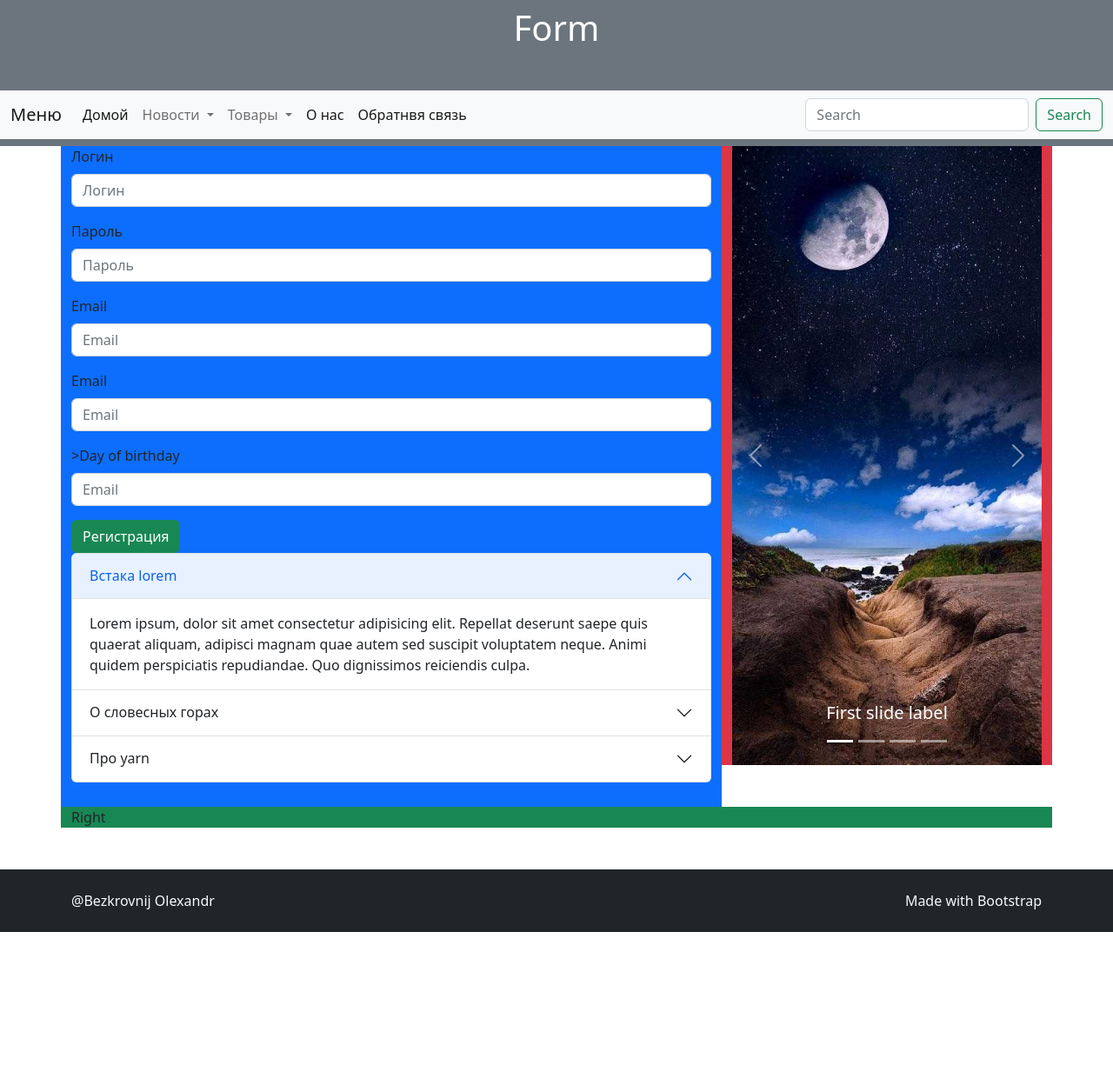
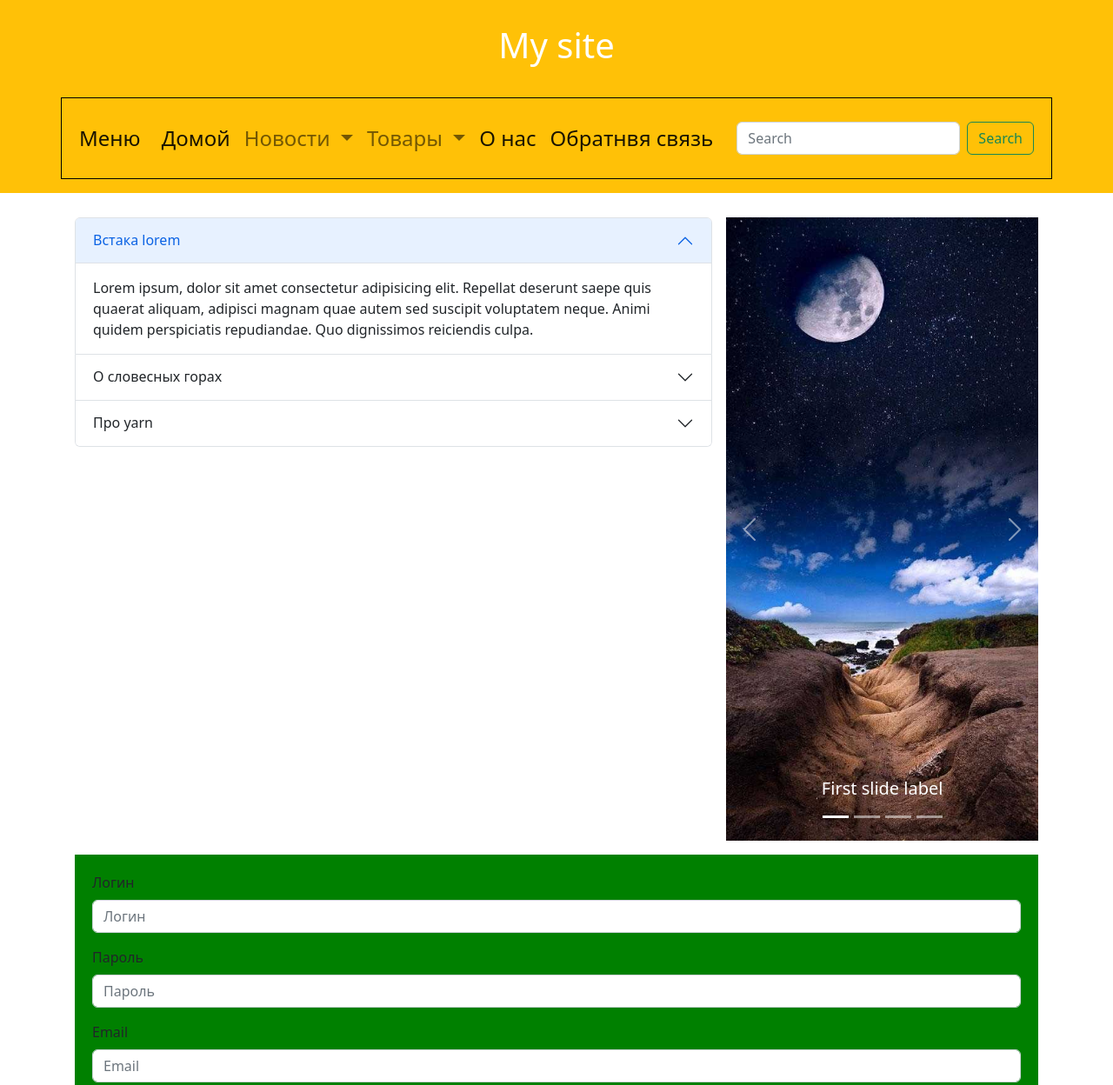
Before and after one commit to Alexender93/bootstrap, a website: page index.html in a window 1280 px wide. Shown: the part 40-1288 px from the top of the page at 87% size. Before the commit the page ends 1112 px from the top, so only its background shows below. Drawn offline with nearby package versions, Linux system fonts and the light colour scheme.

Commit message:
second commit

```diff
--- a/assets/scss/style.scss
+++ b/assets/scss/style.scss
@@ -1,3 +1,22 @@
-.logo-image {
-  height: 30px;
+* {
+  box-sizing: border-box;
 }
+
+.container {
+  padding: 20px;
+  width: 100vw;
+}
+
+.navbar > .container {
+  border: 1px solid black;
+}
+
+.navbar-brand,
+.navbar-nav {
+  font-size: 1.5rem;
+}
+
+.reg-form {
+  background-color: green;
+  padding: 20px;
+}
--- a/index.html
+++ b/index.html
@@ -16,14 +16,14 @@
     integrity="sha384-OERcA2EqjJCMA+/3y+gxIOqMEjwtxJY7qPCqsdltbNJuaOe923+mo//f6V8Qbsw3"
     crossorigin="anonymous"></script>
 
-  <header class="bg-secondary pt-5 pb-2">
+  <header class="bg-warning pt-5 pb-2">
     <div class="container">
       <div class="row">
-        <h1 class="col text-center text-white mb-5">Form</h1>
+        <h1 class="col text-center text-white ">My site</h1>
       </div>
     </div>
-    <nav class="navbar navbar-expand-lg bg-light">
-      <div class="container-fluid">
+    <nav class="navbar navbar-expand-lg bg-warning">
+      <div class="container">
         <a class="navbar-brand" href="#">Меню</a>
         <button class="navbar-toggler" type="button" data-bs-toggle="collapse" data-bs-target="#navbarSupportedContent"
           aria-controls="navbarSupportedContent" aria-expanded="false" aria-label="Toggle navigation">
@@ -78,30 +78,7 @@
 
   <div class="container">
     <div class="row">
-      <main class="col-xxl-7 col-xl-8 main bg-primary">
-        <form>
-          <div class="mb-3">
-            <label class="form-label" for="login">Логин</label>
-            <input id="login" type="text" placeholder="Логин" class="form-control">
-          </div>
-          <div class="mb-3">
-            <label class="form-label" for="password">Пароль</label>
-            <input id="password" type="text" placeholder="Пароль" class="form-control">
-          </div>
-          <div class="mb-3">
-            <label class="form-label" for="email">Email</label>
-            <input id="email" type="text" placeholder="Email" class="form-control">
-          </div>
-          <div class="mb-3">
-            <label class="form-label" for="city">Email</label>
-            <input id="city" type="text" placeholder="Email" class="form-control">
-          </div>
-          <div class="mb-3">
-            <label class="form-label" for="birthday">>Day of birthday</label>
-            <input id="birthday" type="text" placeholder="Email" class="form-control">
-          </div>
-          <button class="btn btn-success">Регистрация</button>
-        </form>
+      <main class="col-xxl-5 col-xl-8 main py-2 px-2">
         <div class="accordion" id="accordionExample">
           <div class="accordion-item">
             <h2 class="accordion-header" id="headingOne">
@@ -154,7 +131,7 @@
         </div>
 
       </main>
-      <div class="col-xxl-3 col-xl-4 col-lg-6 left bg-danger order-first order-lg-0 mb-5">
+      <div class="left col-xxl-4 row-xxl-1-12 col-xl-4 col-lg-6 order-first order-lg-0 py-2 px-2">
         <div id="carouselExampleCaptions" class="carousel slide" data-bs-ride="false">
           <div class="carousel-indicators">
             <button type="button" data-bs-target="#carouselExampleCaptions" data-bs-slide-to="0" class="active"
@@ -207,7 +184,31 @@
           </button>
         </div>
       </div>
-      <div class="col-xxl-2 col-xl-12 col-lg-6 right bg-success mb-5"><span>Right</span></div>
+      <div class="col-xxl-3 col-xl-12 col-lg-6 right py-2 px-2">
+        <form class="reg-form">
+          <div class="mb-3">
+            <label class="form-label" for="login">Логин</label>
+            <input id="login" type="text" placeholder="Логин" class="form-control">
+          </div>
+          <div class="mb-3">
+            <label class="form-label" for="password">Пароль</label>
+            <input id="password" type="text" placeholder="Пароль" class="form-control">
+          </div>
+          <div class="mb-3">
+            <label class="form-label" for="email">Email</label>
+            <input id="email" type="text" placeholder="Email" class="form-control">
+          </div>
+          <div class="mb-3">
+            <label class="form-label" for="city">Адрес</label>
+            <input id="city" type="text" placeholder="Адрес" class="form-control">
+          </div>
+          <div class="mb-3">
+            <label class="form-label" for="birthday">Дата рождения</label>
+            <input id="birthday" type="text" placeholder="../../.." class="form-control">
+          </div>
+          <button class="btn btn-success">Регистрация</button>
+        </form>
+      </div>
     </div>
   </div>
 
```
Also changed, not shown: assets/css/style.css.
